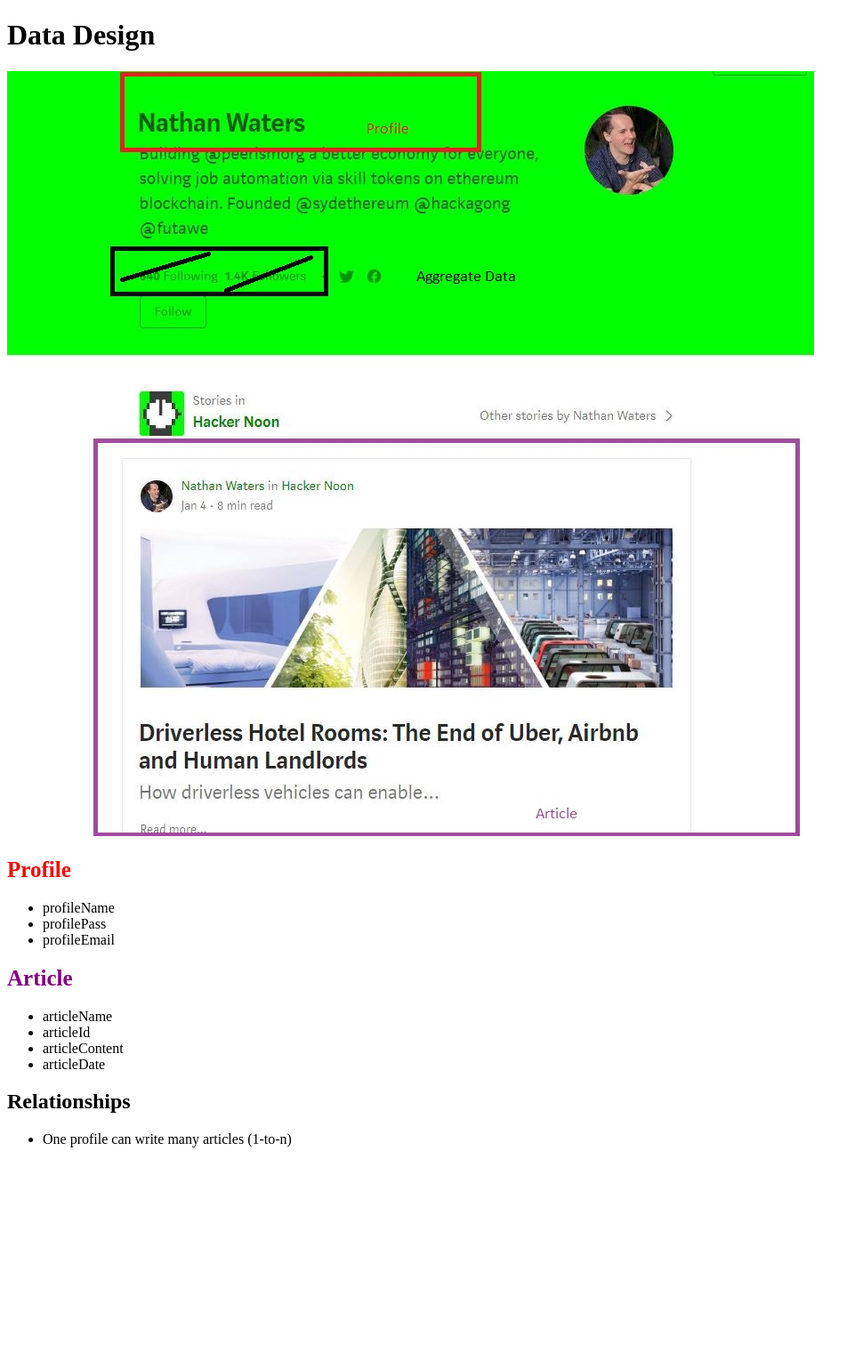
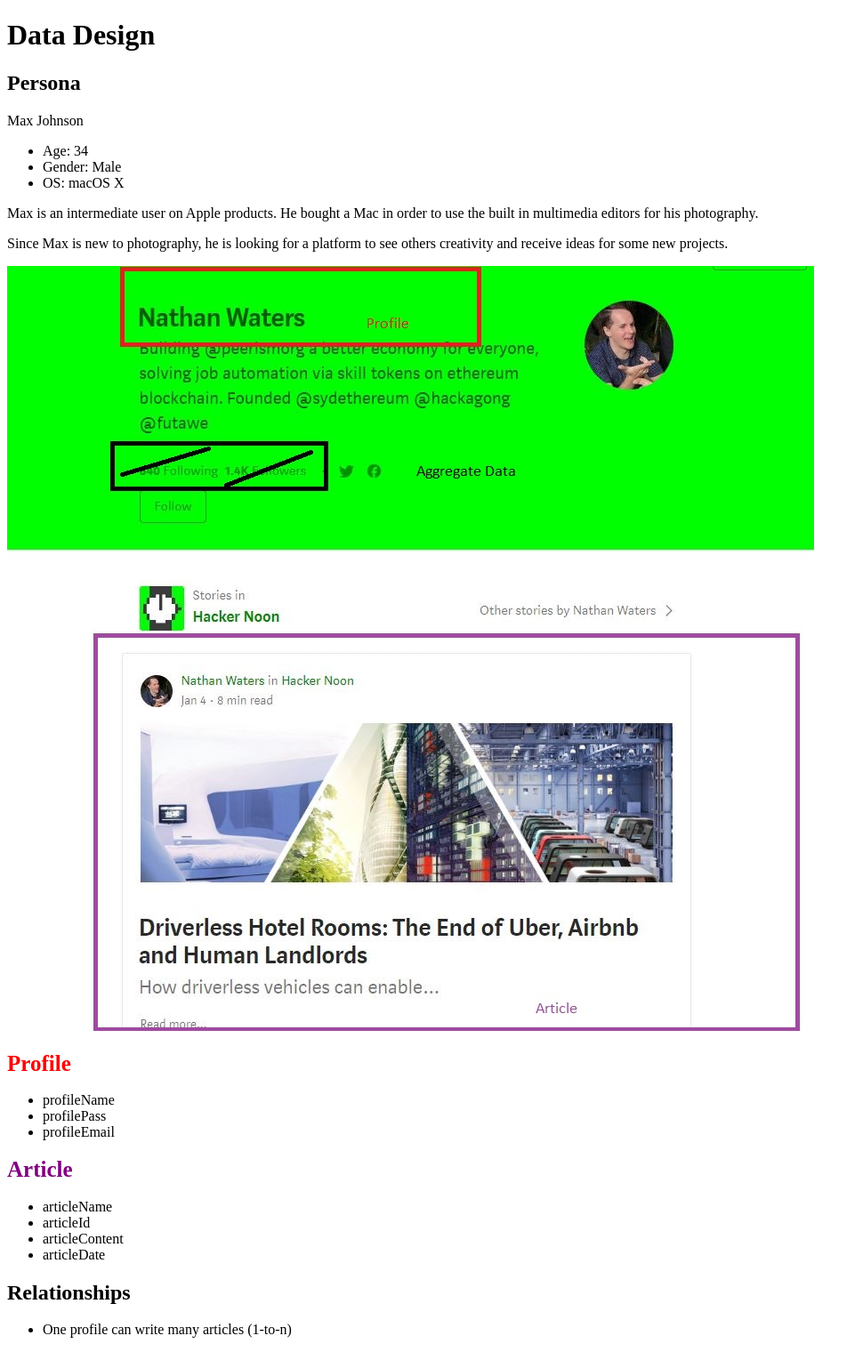
Before and after one commit to codingLyfe/data-design, a PHP site: page / in a window 1280 px wide. Shown: the whole page at 89% size, without its empty margins (0-970 px from the left). Before the commit the page ends 1290 px from the top, so only its background shows below. Run offline with PHP 8.4, Linux system fonts and the light colour scheme.

Commit message:
added persona

```diff
--- a/index.php
+++ b/index.php
@@ -1,21 +1,30 @@
 <!DOCTYPE html>
 <html>
 	<head>
-		<meta charset="UTF-8">
+		<meta charset="UTF-8"/>
 		<link rel="stylesheet" href="css/style.css">
 		<title>Data Design</title>
 	</head>
 	<body>
 		<h1>Data Design</h1>
+		<h2>Persona</h2>
+		<p>Max Johnson</p>
+			<ul>
+				<li>Age: 34</li>
+				<li>Gender: Male</li>
+				<li>OS: macOS X</li>
+			</ul>
+		<p>Max is an intermediate user on Apple products. He bought a Mac in order to use the built in multimedia editors for his photography.</p>
+		<p>Since Max is new to photography, he is looking for a platform to see others creativity and receive ideas for some new projects.</p>
 		<img src = "images/dataDesign-markup.jpg" alt = "data design markup">
 		<br>
-		<h2><span id = "redColorTxt">Profile</span></h2>
+		<h3><span id = "redColorTxt">Profile</span></h3>
 		<ul>
 			<li>profileName</li>
 			<li>profilePass</li>
 			<li>profileEmail</li>
 		</ul>
-		<h2><span id ="purpleColorTxt">Article</span></h2>
+		<h3><span id ="purpleColorTxt">Article</span></h3>
 			<ul>
 				<li>articleName</li>
 				<li>articleId</li>
```
